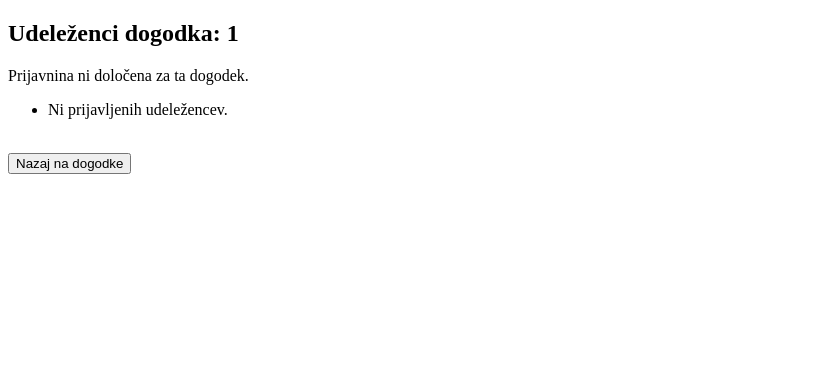
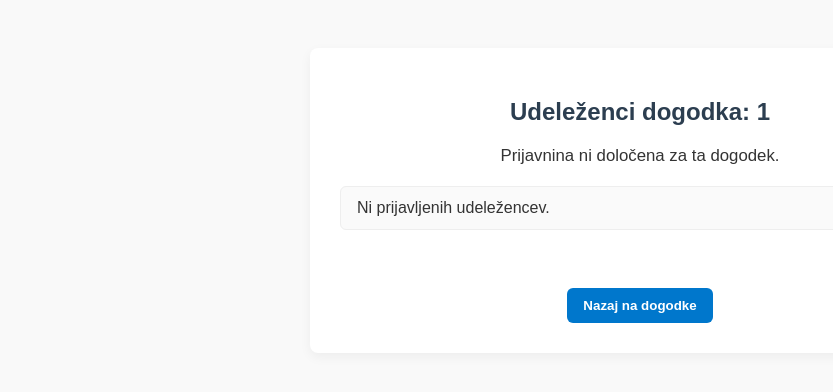
Before and after one commit to zans410/Zakljucna-naloga, a Flask app: page /event_participants/1 in a window 1280 px wide. Shown: the top 392 px of the page, without its empty margins (0-833 px from the left). Run offline with Flask 3, Linux system fonts and the light colour scheme; data that the repository does not hold is empty.

Commit message:
Update event_participants.html
dodajanje cssja

```diff
--- a/Zaključna naloga - python/templates/event_participants.html
+++ b/Zaključna naloga - python/templates/event_participants.html
@@ -4,8 +4,78 @@
     <meta charset="UTF-8">
     <meta name="viewport" content="width=device-width, initial-scale=1.0">
     <title>Event participants</title>
+    <style>
+    body {
+        font-family: Arial, sans-serif;
+        background-color: #f9f9f9;
+        color: #333;
+        padding: 40px 20px;
+        display: flex;
+        justify-content: center;
+    }
+
+    .container {
+        max-width: 600px;
+        width: 100%;
+        background-color: #fff;
+        padding: 30px;
+        border-radius: 8px;
+        box-shadow: 0 4px 12px rgba(0, 0, 0, 0.05);
+    }
+
+    h2 {
+        text-align: center;
+        color: #2c3e50;
+        margin-bottom: 20px;
+    }
+
+    p {
+        text-align: center;
+        margin-bottom: 20px;
+        font-size: 1.05em;
+    }
+
+    /* Seznam udeležencev */
+    ul {
+        list-style: none;
+        padding: 0;
+        margin-bottom: 20px;
+    }
+
+    li {
+        background-color: #fafafa;
+        border: 1px solid #eee;
+        border-radius: 6px;
+        padding: 12px 16px;
+        margin-bottom: 10px;
+    }
+
+    /* Gumb za nazaj */
+    a {
+        display: block;
+        text-align: center;
+        margin-top: 20px;
+        text-decoration: none;
+    }
+
+    button {
+        padding: 10px 16px;
+        background-color: #0077cc;
+        color: white;
+        border: none;
+        border-radius: 6px;
+        font-weight: bold;
+        cursor: pointer;
+        transition: background-color 0.3s ease;
+    }
+
+    button:hover {
+        background-color: #005fa3;
+    }
+    </style>
 </head>
 <body>
+    <div class="container">
     <h2>Udeleženci dogodka: {{ event_name }}</h2>
 
     {% if fee %}
@@ -30,5 +100,6 @@
     <a href="{{ url_for('view_events') }}">
         <button>Nazaj na dogodke</button>
     </a>
+    </div>
 </body>
 </html>
```
